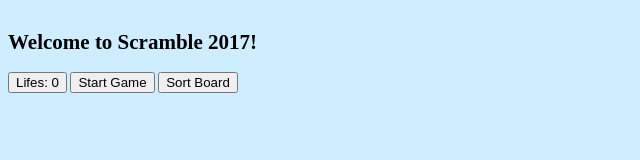
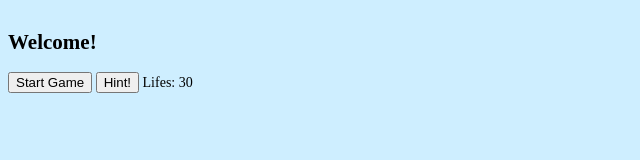
Before and after one commit to DragosTirlungeanu/project-game, a plain HTML site: page index.html in a window 1280 px wide. Shown: the whole page, without its empty margins (0-640 px from the left). Drawn offline with nearby package versions, Linux system fonts and the light colour scheme.

Commit message:
working on scoreboard

```diff
--- a/game.js
+++ b/game.js
@@ -4,9 +4,6 @@ function load() {
   $('#shuffleBoard').click(function() {
     var pieces = [1,2,3,4,5,6,7,8,9,10,11,12,13,14,15,16];
     createSlidingpuzzle(shuffle(pieces), 4, 4);
-  // $('#getHelp').click(function() {
-  //   var pieces = [1,2,3,4,5,6,7,8,9,10,11,12,13,14,15, "blank"];
-  //   pieces.sort();
   });
   $("#slidingpuzzleContainer").on("click", ".puzzlepiece", function(e) {
     var thisId = $(this).attr("id");
@@ -47,12 +44,25 @@ function showSlidingpuzzle(puzzle) {
   $("#slidingpuzzleContainer").append(puzzle);
 }
 
-var button = document.getElementById('slidingpuzzleContainer'),
-  count = 30;
-button.onclick = function() {
-  count -= 1;
-  button.innerHTML = "Click me: " + count;
-};
+$("#slidingpuzzleContainer").click(function(){
+  var puzPiece = $(".puzzlepiece");
+  var lifeLeft = $("#lifeCount");
+  var characters = PuzPiece.value.split('');
+  lifeLeft.innerText = characters.length;
+});
+
+
+
+// var button = $('#clickme')
+// button.onclick = function() {
+//   count = 0;
+//   count += 1;
+//   button.innerHTML = '#clickme' + count;
+// };
+
+  // $('#getHelp').click(function() {
+  //   var pieces = [1,2,3,4,5,6,7,8,9,10,11,12,13,14,15, "blank"];
+  //   pieces.sort();
 //   var imgs = $(this).attr("src"); //get all image tags from table
 //   for (i = 1 to imgs.length) {
 //     if imgs[i-1].source != "Buttons\\"+i+".png" return false;
--- a/index.html
+++ b/index.html
@@ -7,10 +7,10 @@
 	<script src="game.js"></script>
 </head>
 <body>
-	<h2>Welcome to Scramble 2017!</h2>
-    <button id="clickme">Lifes: 0</button>
+	<h2>Welcome!</h2>
 	<button id="shuffleBoard">Start Game</button>
-	<button id="getHelp">Sort Board</button>
+	<button id="getHelp">Hint!</button>
+	<span id="lifeCount">Lifes: 30</span>
 	<div id="slidingpuzzleContainer"></div>
 	<div id="formatContainer"></div>
 </body>
```
